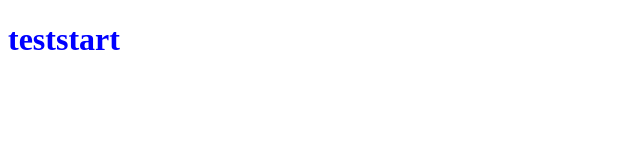
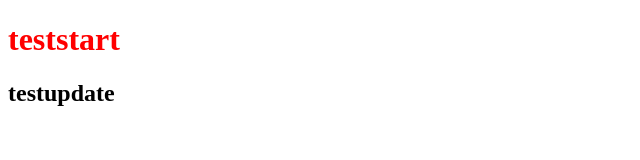
Before and after one commit to ChingSsu/teststart, a plain HTML site: page index.html in a window 1280 px wide. Shown: the whole page, without its empty margins (0-640 px from the left). Drawn offline with Linux system fonts and the light colour scheme.

Commit message:
首頁新增h2

```diff
--- a/all.css
+++ b/all.css
@@ -1,3 +1,3 @@
 h1{
-    color: blue;
+    color: red;
 }
--- a/index.html
+++ b/index.html
@@ -9,5 +9,6 @@
 </head>
 <body>
     <h1>teststart</h1>
+    <h2>testupdate</h2>
 </body>
 </html>
```
